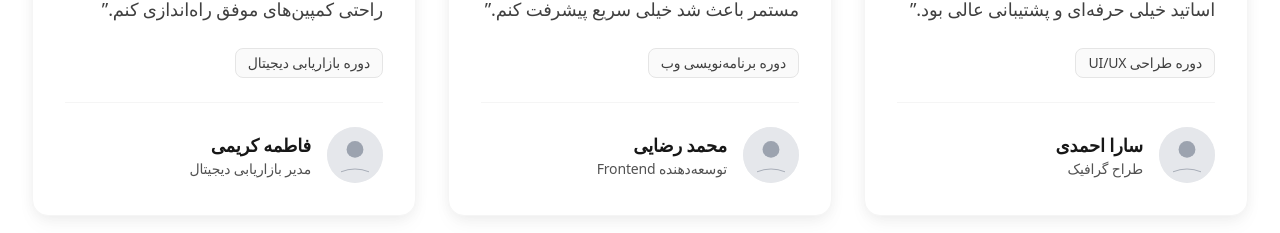
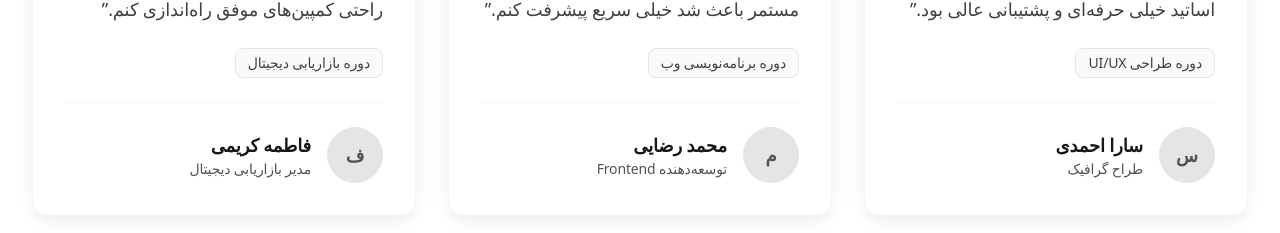
Before and after one commit to alighasemian21/academy, a Next.js app: page / in a window 1280 px wide. Shown: the part 2617-2850 px from the top of the page. Built offline with nearby package versions, Linux system fonts and the light colour scheme; no server answers; a web font is replaced by a local one.

Commit message:
fix build

```diff
--- a/components/TestimonialCard.tsx
+++ b/components/TestimonialCard.tsx
@@ -44,7 +44,7 @@ export default function TestimonialCard({ testimonial }: TestimonialCardProps) {
       {/* Author */}
       <div className="flex items-center gap-4 pt-6 border-t border-primary-100">
         <div className="relative w-14 h-14 rounded-full overflow-hidden bg-primary-100 flex-shrink-0">
-          {!imgError ? (
+          {!imgError && !testimonial.image.startsWith('data:') && !testimonial.image.includes('placeholder') ? (
             <Image
               src={testimonial.image}
               alt={testimonial.name}
@@ -52,6 +52,7 @@ export default function TestimonialCard({ testimonial }: TestimonialCardProps) {
               className="object-cover"
               onError={() => setImgError(true)}
               sizes="56px"
+              unoptimized={testimonial.image.endsWith('.svg')}
             />
           ) : (
             <div className="w-full h-full flex items-center justify-center bg-primary-200 text-primary-600 font-bold text-lg">
--- a/lib/data/testimonials.ts
+++ b/lib/data/testimonials.ts
@@ -13,7 +13,7 @@ export const testimonials: Testimonial[] = [
     id: '1',
     name: 'سارا احمدی',
     role: 'طراح گرافیک',
-    image: '/images/testimonials/placeholder.svg',
+    image: 'placeholder',
     text: 'دوره طراحی UI/UX آکادمی 84 واقعاً زندگی من رو تغییر داد. از صفر شروع کردم و الان در یک شرکت معتبر کار می‌کنم. اساتید خیلی حرفه‌ای و پشتیبانی عالی بود.',
     rating: 5,
     course: 'دوره طراحی UI/UX',
@@ -22,7 +22,7 @@ export const testimonials: Testimonial[] = [
     id: '2',
     name: 'محمد رضایی',
     role: 'توسعه‌دهنده Frontend',
-    image: '/images/testimonials/placeholder.svg',
+    image: 'placeholder',
     text: 'بهترین تصمیم زندگی حرفه‌ای من بود که دوره برنامه‌نویسی وب رو در آکادمی 84 ثبت‌نام کردم. پروژه‌های واقعی و پشتیبانی مستمر باعث شد خیلی سریع پیشرفت کنم.',
     rating: 5,
     course: 'دوره برنامه‌نویسی وب',
@@ -31,7 +31,7 @@ export const testimonials: Testimonial[] = [
     id: '3',
     name: 'فاطمه کریمی',
     role: 'مدیر بازاریابی دیجیتال',
-    image: '/images/testimonials/placeholder.svg',
+    image: 'placeholder',
     text: 'دوره بازاریابی دیجیتال آکادمی 84 رو به همه پیشنهاد می‌کنم. محتوای به‌روز، اساتید با تجربه و محیط یادگیری عالی. الان می‌تونم به راحتی کمپین‌های موفق راه‌اندازی کنم.',
     rating: 5,
     course: 'دوره بازاریابی دیجیتال',
@@ -40,7 +40,7 @@ export const testimonials: Testimonial[] = [
     id: '4',
     name: 'علی نوری',
     role: 'کارآفرین',
-    image: '/images/testimonials/placeholder.svg',
+    image: 'placeholder',
     text: 'دوره مدیریت کسب‌وکار به من کمک کرد که استارتاپ خودم رو راه‌اندازی کنم. تکنیک‌های عملی و مشاوره‌های اساتید واقعاً ارزشمند بود.',
     rating: 5,
     course: 'دوره مدیریت کسب‌وکار',
```
